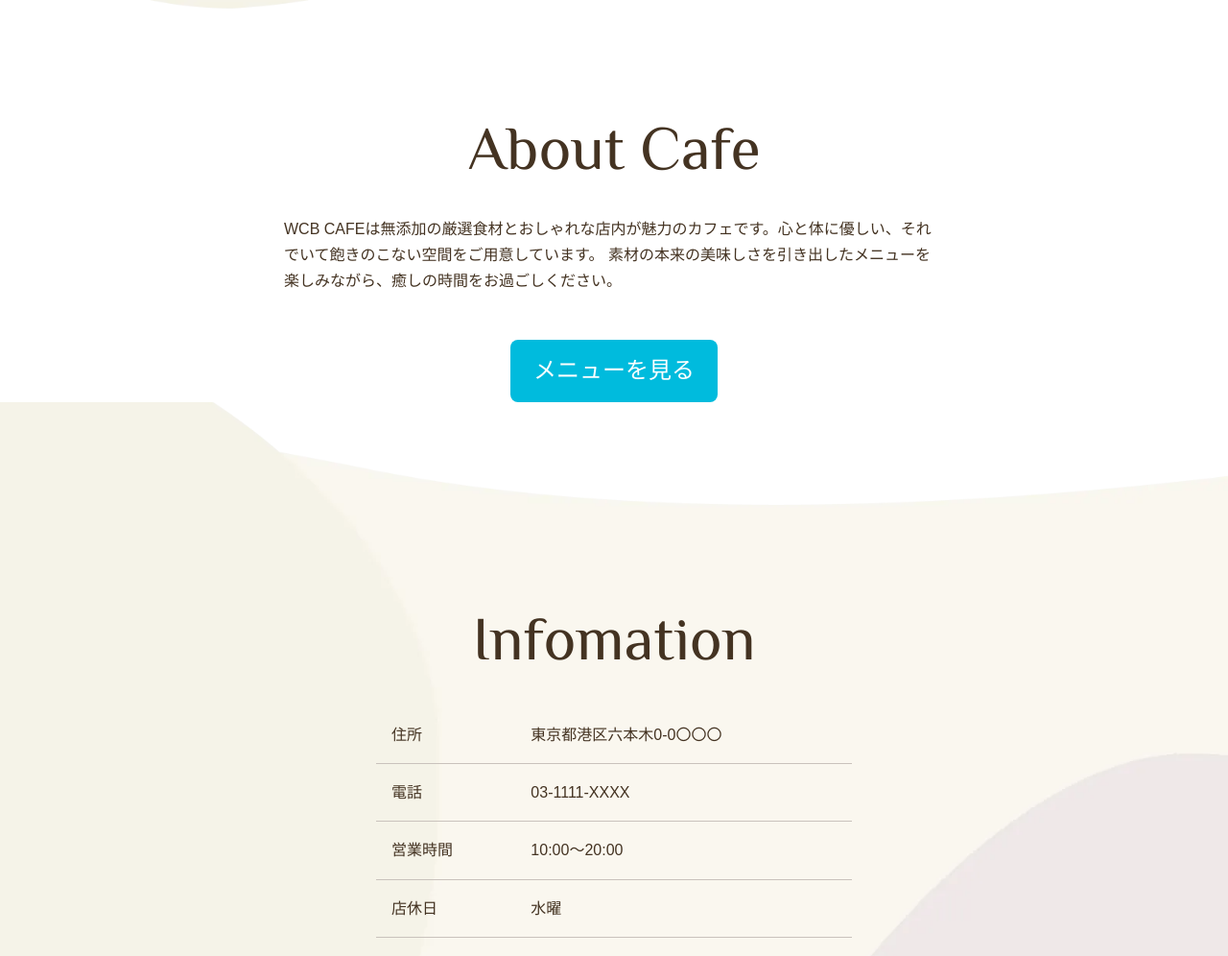
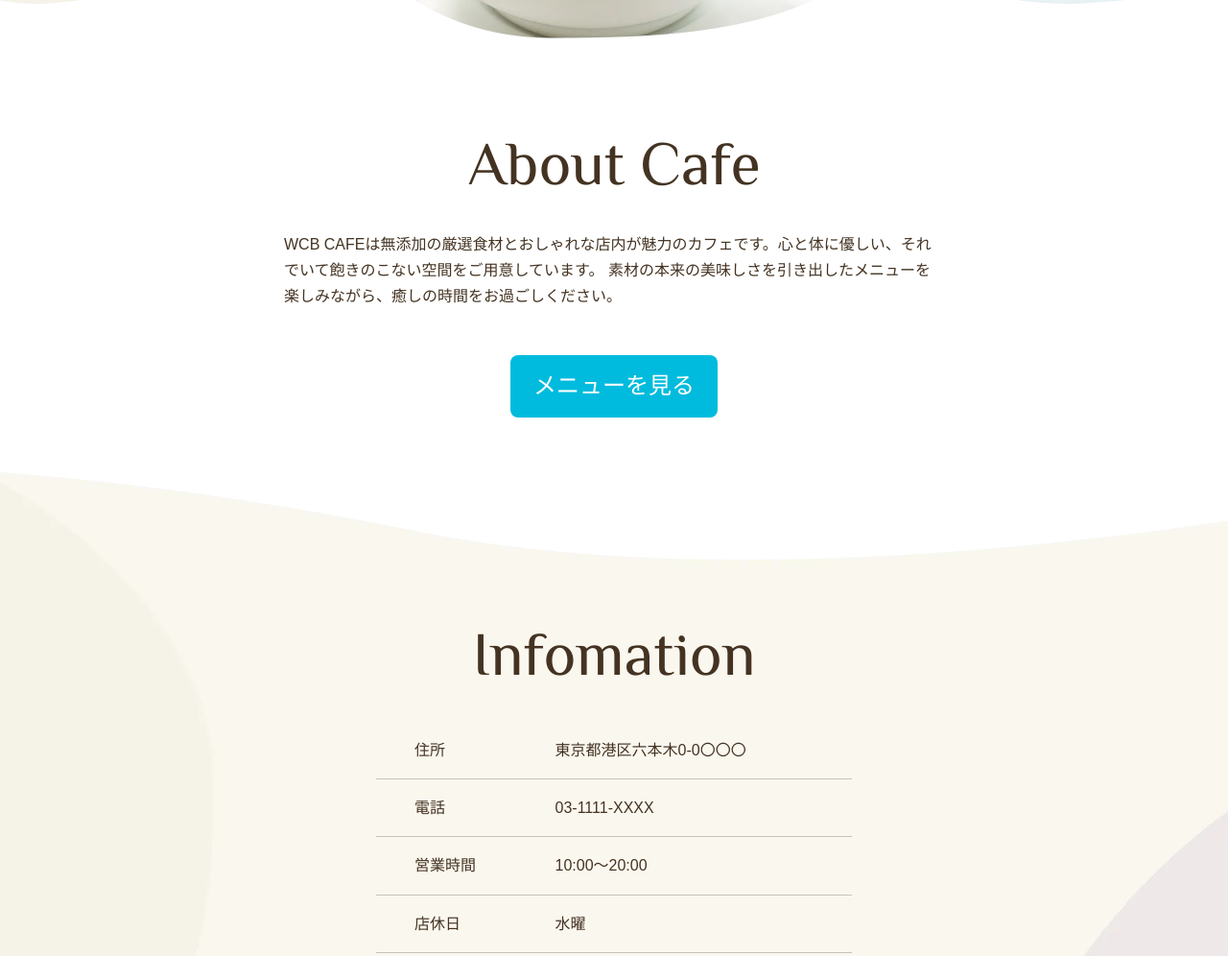
Before and after one commit to eash-misoni/webdesign-submit, a plain HTML site: page chapter4/index.html in a window 1280 px wide. Shown: the part 748-1744 px from the top of the page at 96% size. Drawn offline with Linux system fonts and the light colour scheme; some packages are replaced by stand-ins of ours.

Commit message:
update:commit4-10-4

```diff
--- a/chapter4/css/style.css
+++ b/chapter4/css/style.css
@@ -147,4 +147,21 @@ img {
     .main-nav {
         font-size: 2rem;
     }
+
+    /* HOME */
+    .cover-home {
+        background-image: url("../images/cover-home-l.webp");
+    }
+    .about {
+        margin: 4rem auto 0;
+    }
+
+    /* フッター */
+    .page-footer {
+        background-image: url("../images/footer-l.webp");
+        padding-top: 12rem;
+    }
+    .info th {
+        padding-left: 2.5rem;
+    }
 }
```
